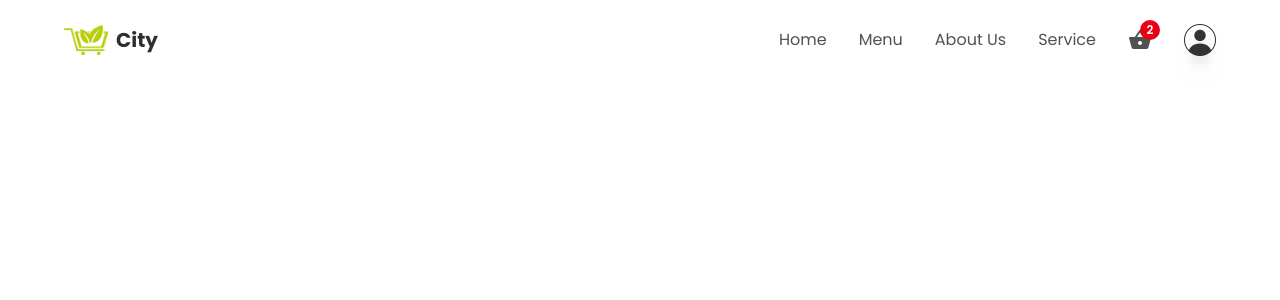
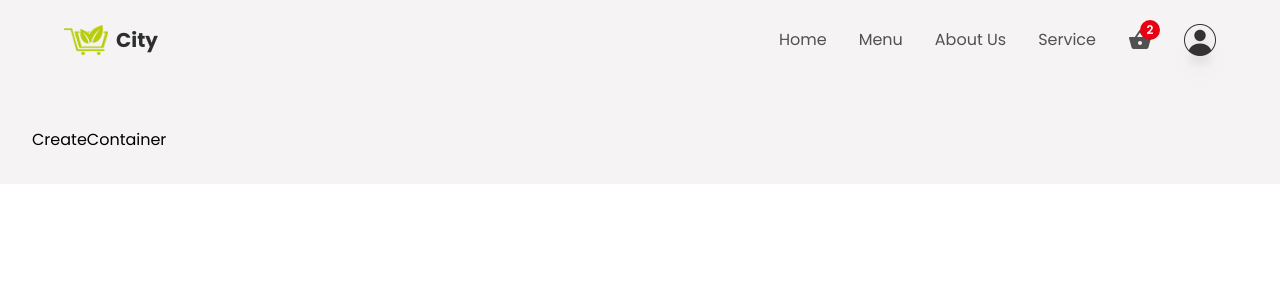
Before and after one commit to BermetUson/Online-Grocery-Store, a React (Create React App) app: page /createItem in a window 1280 px wide. Shown: the top 300 px of the page. Built offline with nearby package versions, Linux system fonts and the light colour scheme.

Commit message:
create routes and components

```diff
--- a/src/App.js
+++ b/src/App.js
@@ -1,11 +1,20 @@
-import { Header } from "./components";
+import { AnimatePresence } from "framer-motion";
+import { Route, Routes } from "react-router-dom";
+import { CreateContainer, Header, MainContainer } from "./components";
 
 function App() {
   return (
-    <div className="w-screen h-auto flex flex-col bg-primary">
-      <Header />
-      {/* <main className="w-screen p-8 wfu"></main> */}
-    </div>
+    <AnimatePresence>
+      <div className="w-screen h-auto flex flex-col bg-primary">
+        <Header />
+        <main className="mt-24 p-8 wfu">
+          <Routes>
+            <Route path="/*" element={<MainContainer />} />
+            <Route path="/createItem" element={<CreateContainer />} />
+          </Routes>
+        </main>
+      </div>
+    </AnimatePresence>
   );
 }
 
--- /dev/null
+++ b/src/components/CreateContainer.jsx
@@ -0,0 +1,9 @@
+import React from 'react'
+
+const CreateContainer = () => {
+  return (
+    <div>CreateContainer</div>
+  )
+}
+
+export default CreateContainer
--- a/src/components/Header.jsx
+++ b/src/components/Header.jsx
@@ -1,18 +1,20 @@
 import React from "react";
 import Logo from "../assets/logo.png";
 import Person from "../assets/person.png";
+import { motion } from "framer-motion";
 
 import { MdShoppingBasket } from "react-icons/md";
+import { Link } from "react-router-dom";
 
 const Header = () => {
   return (
     <header className="fixed z-50 w-screen p-6 px-16">
       {/* desktop & tablet */}
       <div className="hidden md:flex w-full h-full items-center justify-between">
-        <div className="flex items-center gap-2">
+        <Link to={"/"} className="flex items-center gap-2">
           <img src={Logo} alt="Logo" className="w-11 object-cover" />
           <p className="text-headingColor text-xl font-bold">City</p>
-        </div>
+        </Link>
         <div className="flex items-center gap-8">
           <ul className="flex items-center gap-8 ">
             <li className="text-base text-textColor cursor-pointer hover:text-headingColor transition-all duration-100 ease-in-out">
@@ -35,7 +37,8 @@ const Header = () => {
             </div>
           </div>
 
-          <img
+          <motion.img
+            whileTap={{ scale: 0.6 }}
             src={Person}
             alt="Person"
             className="w-8 min-w-[20px] h-8 min-h-[20px] drop-shadow-xl"
--- /dev/null
+++ b/src/components/MainContainer.jsx
@@ -0,0 +1,9 @@
+import React from 'react'
+
+const MainContainer = () => {
+  return (
+    <div>MainContainer</div>
+  )
+}
+
+export default MainContainer
--- a/src/components/index.js
+++ b/src/components/index.js
@@ -1 +1,3 @@
 export { default as Header } from "./Header";
+export { default as MainContainer } from "./MainContainer";
+export { default as CreateContainer } from "./CreateContainer";
```
